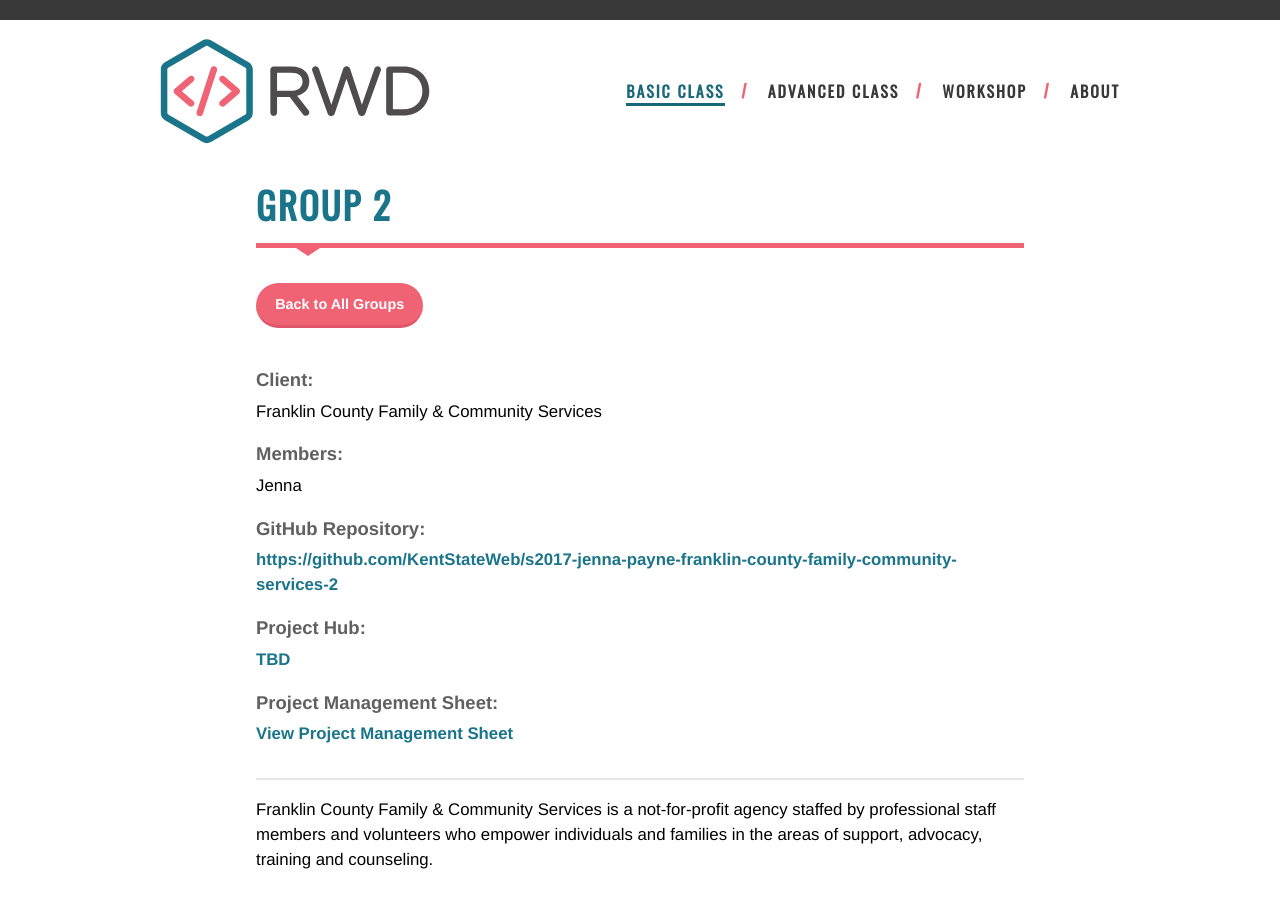
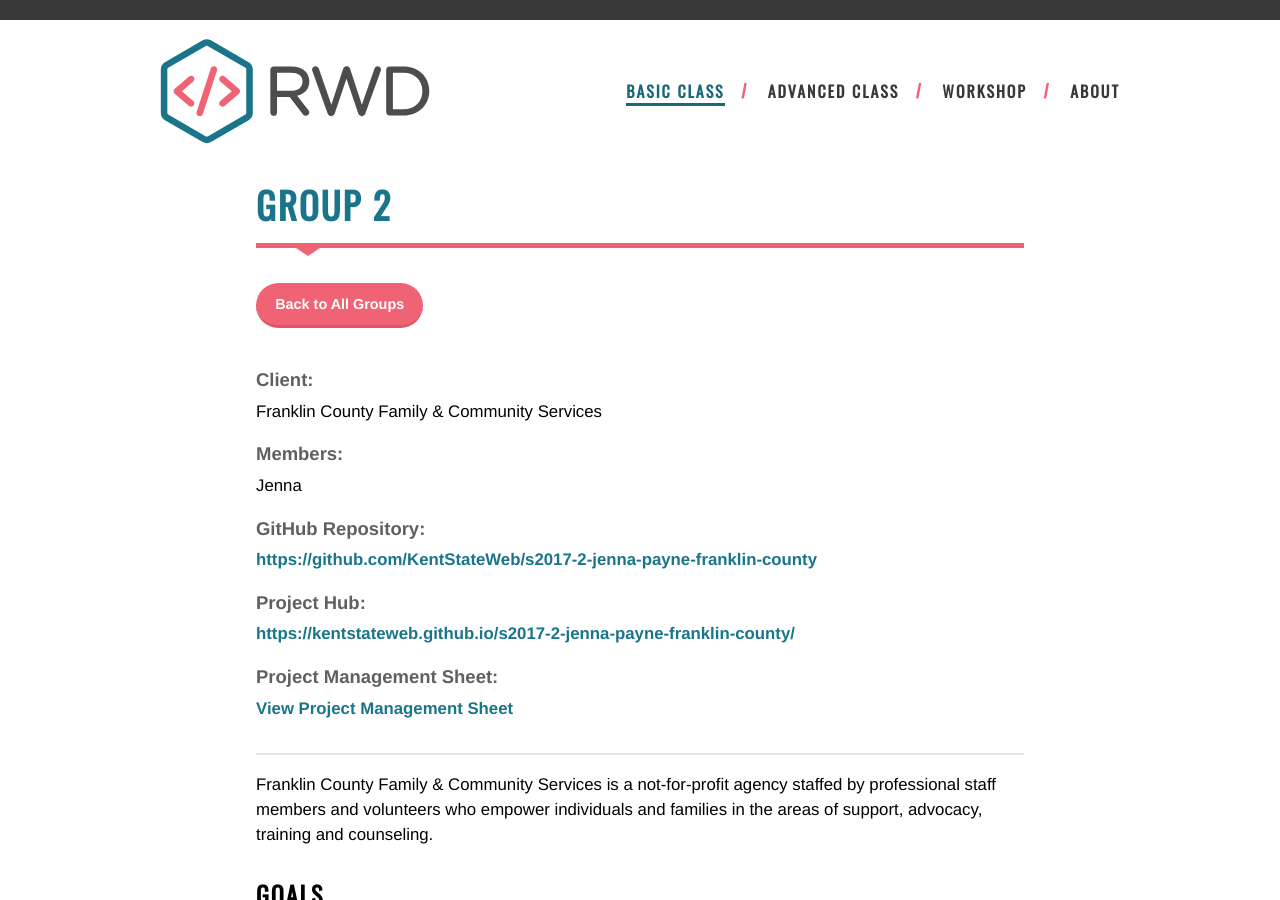
Before and after one commit to KentStateWeb/rwd, a Jekyll site: the page built from _groups/group2-jenna.md, in a window 1280 px wide and 900 px high. Built offline with Jekyll 4.4.1, drawn with Linux system fonts in a browser that asks for light colours; some web fonts are replaced.

Commit message:
Added jenna’s links

```diff
--- a/_groups/group2-jenna.md
+++ b/_groups/group2-jenna.md
@@ -3,8 +3,8 @@
 client: "Franklin County Family & Community Services"
 members: "Jenna"
 layout: group
-link: https://github.com/KentStateWeb/s2017-jenna-payne-franklin-county-family-community-services-2
-livelink: TBD
+link: https://github.com/KentStateWeb/s2017-2-jenna-payne-franklin-county
+livelink: https://kentstateweb.github.io/s2017-2-jenna-payne-franklin-county/
 description: "Franklin County Family & Community Services is a not-for-profit agency staffed by professional staff members and volunteers who empower individuals and families in the areas of support, advocacy, training and counseling."
 semester: spring-2017
 date: 2016-7-11 12:00:00
```
